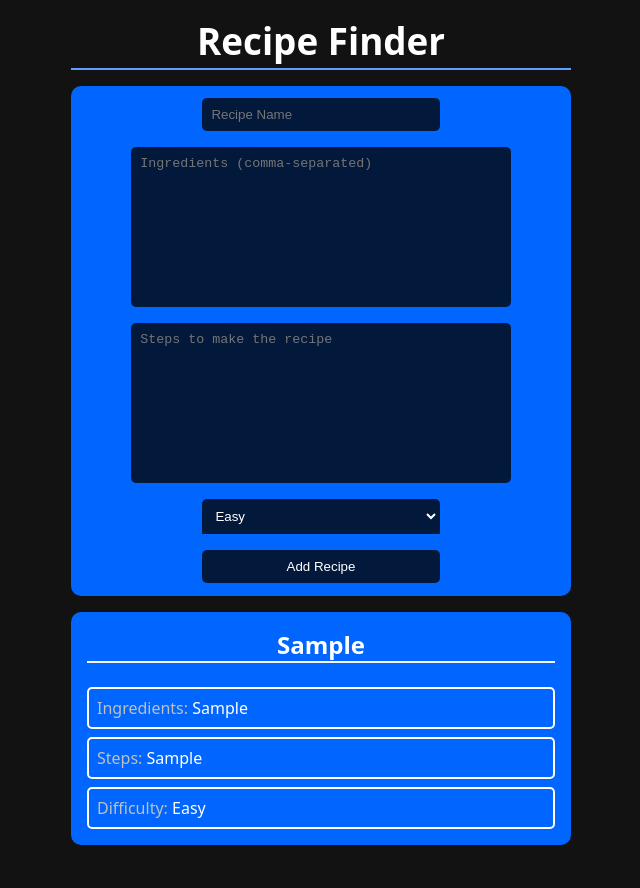
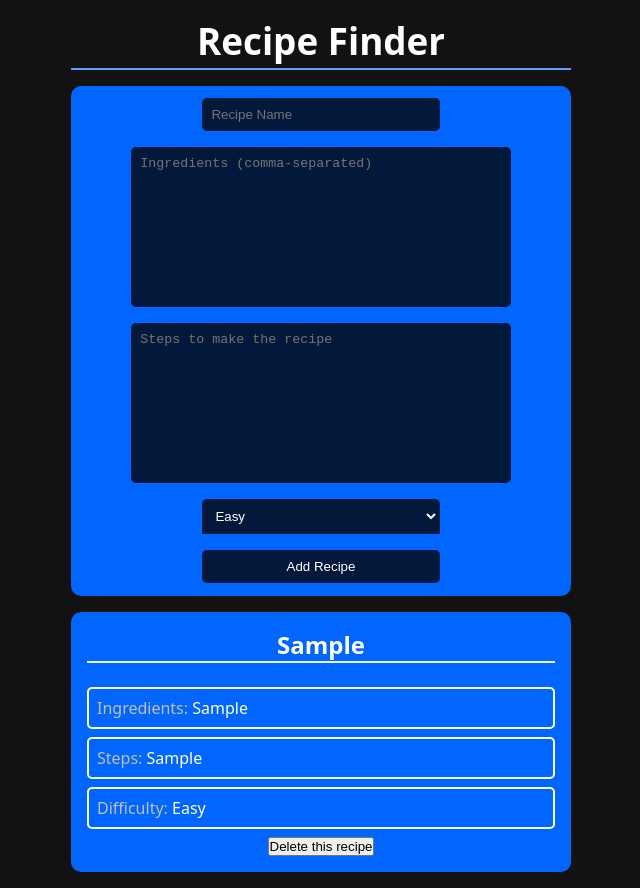
Before and after one commit to Espadv69/Recipe-Finder, a React (Vite) app: page / in a window 1280 px wide. Both pictures are taken after typing "Sample", "Sample", "Sample" into the empty fields and a click on the button "Add Recipe". Shown: the whole page, without its empty margins (319-959 px from the left). Before the commit the page ends 861 px from the top, so only its background shows below. Built offline with nearby package versions, Linux system fonts and the light colour scheme.

Commit message:
Add delete button to RecipeCard component for recipe removal functionality

```diff
--- a/src/components/RecipeCard.jsx
+++ b/src/components/RecipeCard.jsx
@@ -13,6 +13,7 @@ const RecipeCard = ({ recipe }) => {
       <p className="recipe-card-difficulty">
         Difficulty: <span>{recipe.difficulty}</span>
       </p>
+      <button className="recipe-card-delete">Delete this recipe</button>
     </div>
   )
 }
```
